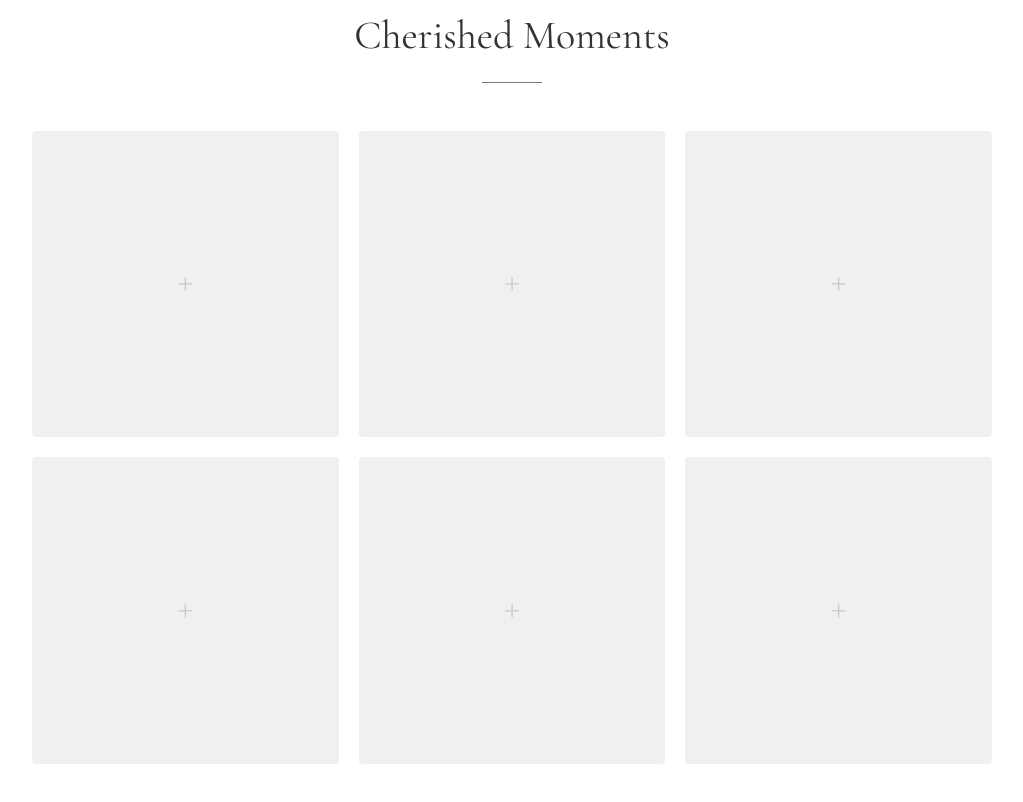
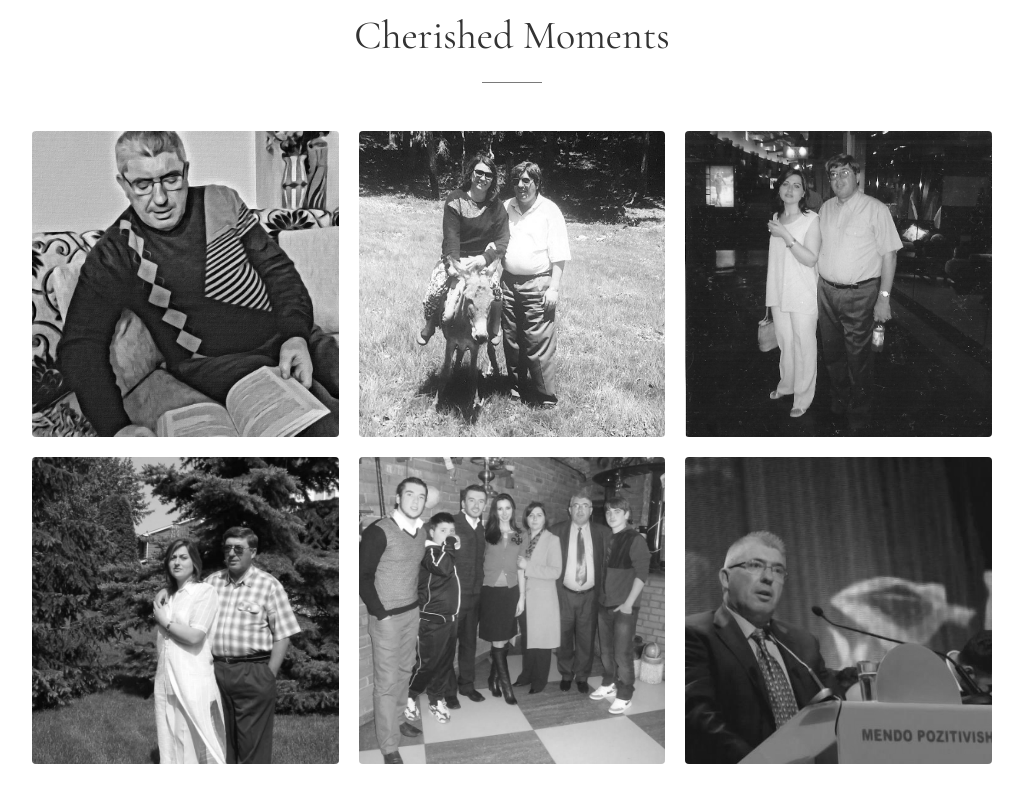
Before and after one commit to erindshkurti/dedeshkurti.com, a plain HTML site: page index.html in a window 1280 px wide. Shown: the part 1414-2216 px from the top of the page, without its empty margins (128-1151 px from the left). Drawn offline with nearby package versions, Linux system fonts and the light colour scheme.

Commit message:
feat: Implement image gallery with new image assets and styling, and update a quote.

```diff
--- a/index.html
+++ b/index.html
@@ -25,7 +25,7 @@
                 <h1 class="title">In Loving Memory</h1>
                 <h2 class="name">Dede Shkurti</h2>
                 <p class="dates">1953 - 2018</p>
-                <p class="quote">"Deshiroj te mbetem shpinekthyer ndaj cdo dyfytyresie te botes"</p>
+                <p class="quote">"Dëshiroj të mbetem shpinëkthyer ndaj çdo dyfytyrësie të botës. - D.SH."</p>
             </div>
         </div>
         <div class="scroll-indicator">
@@ -53,12 +53,12 @@
             <div class="container fade-in-scroll">
                 <h3 class="section-title">Cherished Moments</h3>
                 <div class="gallery-grid">
-                    <div class="gallery-item"></div>
-                    <div class="gallery-item"></div>
-                    <div class="gallery-item"></div>
-                    <div class="gallery-item"></div>
-                    <div class="gallery-item"></div>
-                    <div class="gallery-item"></div>
+                    <div class="gallery-item"><img src="assets/gallery-1.jpg" alt="Cherished Moment 1"></div>
+                    <div class="gallery-item"><img src="assets/gallery-2.jpg" alt="Cherished Moment 2"></div>
+                    <div class="gallery-item"><img src="assets/gallery-3.jpg" alt="Cherished Moment 3"></div>
+                    <div class="gallery-item"><img src="assets/gallery-4.jpg" alt="Cherished Moment 4"></div>
+                    <div class="gallery-item"><img src="assets/gallery-5.jpg" alt="Cherished Moment 5"></div>
+                    <div class="gallery-item"><img src="assets/gallery-6.jpg" alt="Cherished Moment 6"></div>
                 </div>
             </div>
         </section>
--- a/styles.css
+++ b/styles.css
@@ -206,25 +206,26 @@ h4 {
     background-color: #f0f0f0;
     border-radius: 4px;
     transition: transform 0.3s ease, box-shadow 0.3s ease;
-    display: flex;
-    align-items: center;
-    justify-content: center;
-    color: #ccc;
-    font-size: 2rem;
+    overflow: hidden;
     position: relative;
-    overflow: hidden;
 }
 
-.gallery-item::before {
-    content: '+';
-    font-weight: 300;
+.gallery-item img {
+    width: 100%;
+    height: 100%;
+    object-fit: cover;
+    transition: transform 0.5s ease;
+    filter: grayscale(100%);
 }
 
 .gallery-item:hover {
     transform: translateY(-5px);
-    box-shadow: 0 10px 20px rgba(0, 0, 0, 0.05);
-    background-color: #e9e9e9;
-    color: #bbb;
+    box-shadow: 0 10px 20px rgba(0, 0, 0, 0.1);
+}
+
+.gallery-item:hover img {
+    transform: scale(1.05);
+    filter: grayscale(0%);
 }
 
 /* Tribute Actions */
```
Also changed, not shown: assets/gallery-1.jpg (added), assets/gallery-2.jpg (added), assets/gallery-3.jpg (added), assets/gallery-4.jpg (added), assets/gallery-5.jpg (added), assets/gallery-6.jpg (added).
